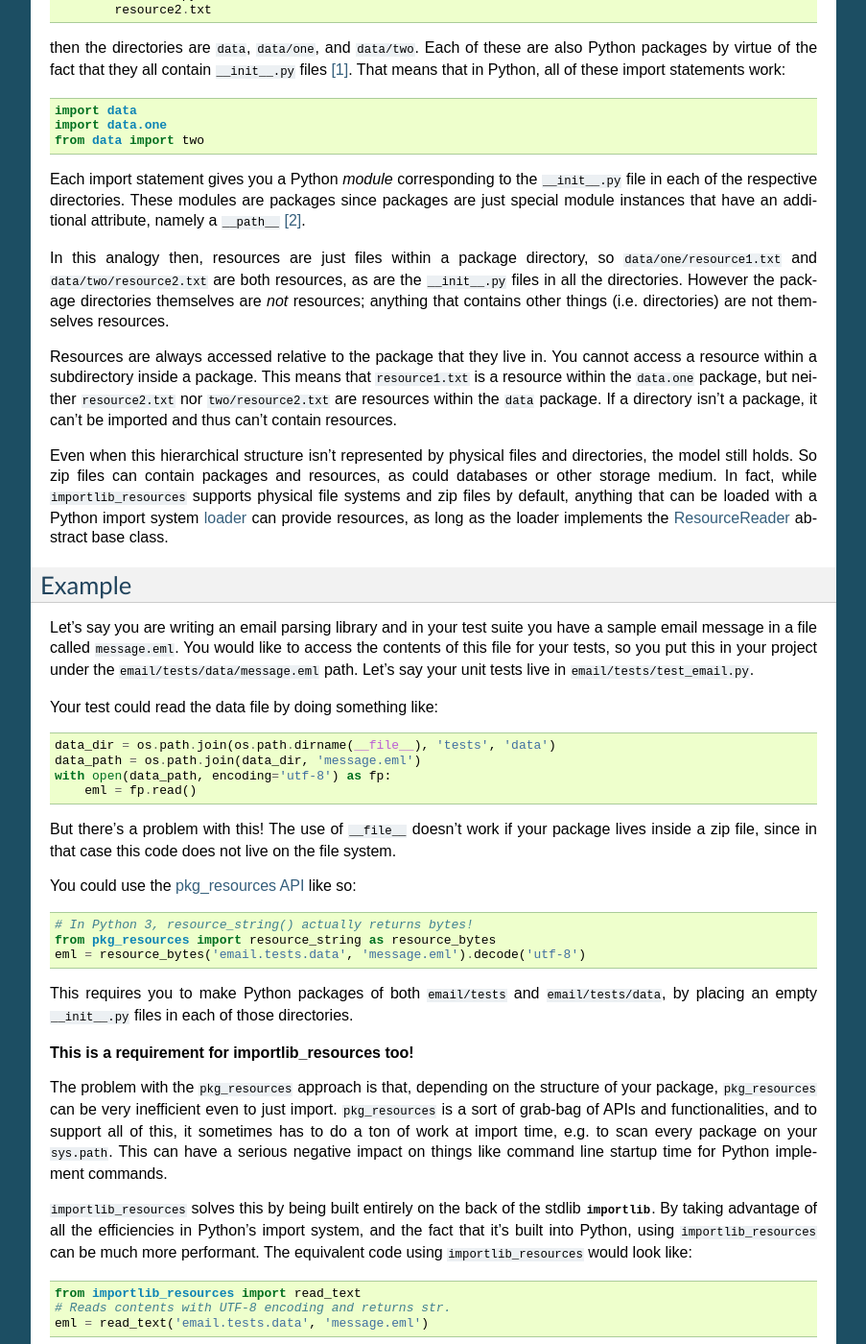
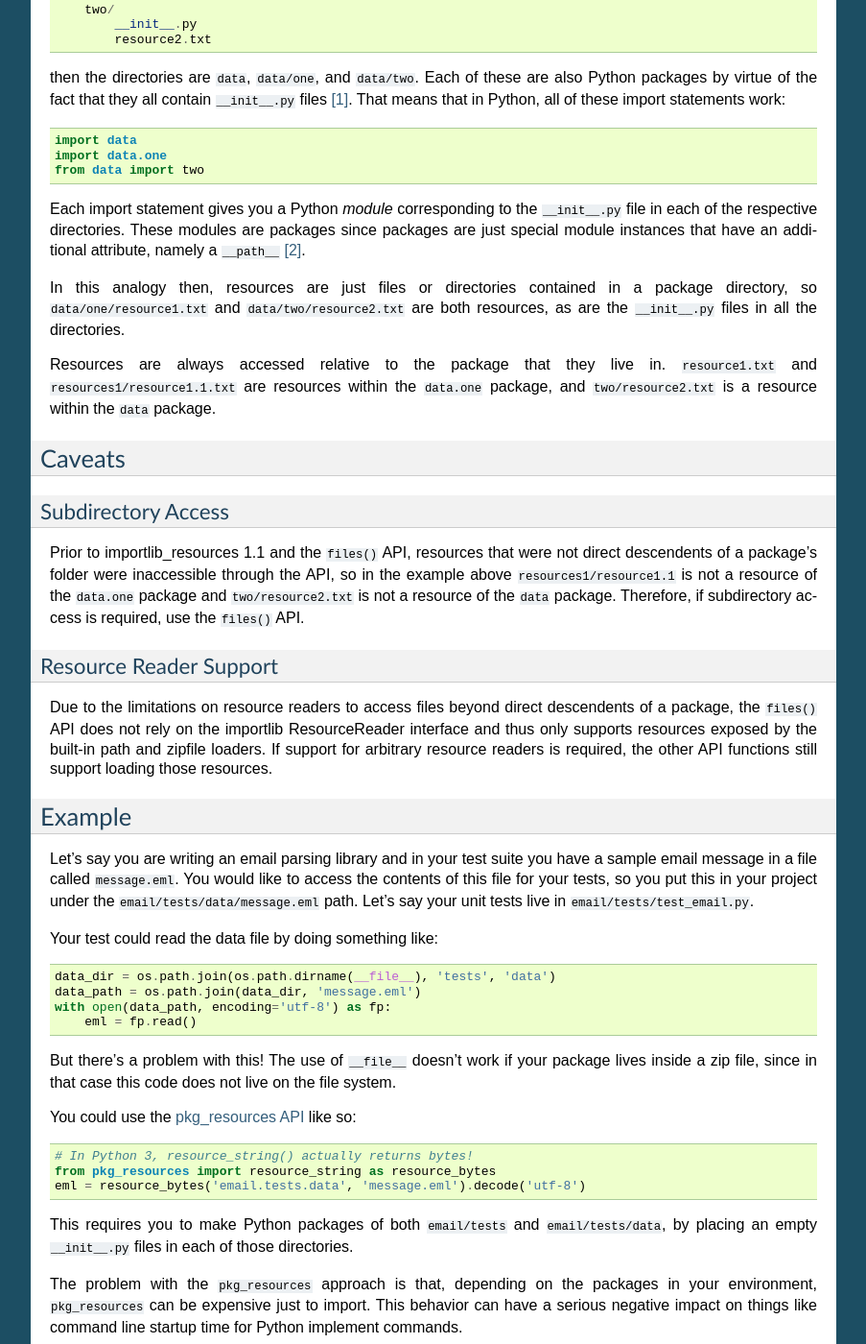
Before and after one commit to python/importlib_resources, a Sphinx documentation site: the page built from importlib_resources/docs/using.rst, in a window 1280 px wide and 1400 px high, scrolled down 421 px. Shown: the whole window at 96% size, without its empty margins (198-1101 px from the left). Built offline with Sphinx 7.4.7, drawn with Linux system fonts in a browser that asks for light colours; some of the changed text lies outside the part shown.

Commit message:
Update documentation to reflect the primacy of 'files()' and remove the caveats about traversability. Add new caveats about limited support for resource readers.

```diff
--- a/importlib_resources/docs/using.rst
+++ b/importlib_resources/docs/using.rst
@@ -23,6 +23,8 @@ If you have a file system layout such as::
         one/
             __init__.py
             resource1.txt
+            resources1/
+                resource1.1.txt
         two/
             __init__.py
             resource2.txt
@@ -41,27 +43,40 @@ Each import statement gives you a Python *module* corresponding to the
 packages since packages are just special module instances that have an
 additional attribute, namely a ``__path__`` [#fn2]_.
 
-In this analogy then, resources are just files within a package directory, so
+In this analogy then, resources are just files or directories contained in a
+package directory, so
 ``data/one/resource1.txt`` and ``data/two/resource2.txt`` are both resources,
-as are the ``__init__.py`` files in all the directories.  However the package
-directories themselves are *not* resources; anything that contains other
-things (i.e. directories) are not themselves resources.
+as are the ``__init__.py`` files in all the directories.
 
-Resources are always accessed relative to the package that they live in.  You
-cannot access a resource within a subdirectory inside a package.  This means
-that ``resource1.txt`` is a resource within the ``data.one`` package, but
-neither ``resource2.txt`` nor ``two/resource2.txt`` are resources within the
-``data`` package.  If a directory isn't a package, it can't be imported and
-thus can't contain resources.
+Resources are always accessed relative to the package that they live in.
+``resource1.txt`` and ``resources1/resource1.1.txt`` are resources within
+the ``data.one`` package, and
+``two/resource2.txt`` is a resource within the
+``data`` package.
 
-Even when this hierarchical structure isn't represented by physical files and
-directories, the model still holds.  So zip files can contain packages and
-resources, as could databases or other storage medium.  In fact, while
-``importlib_resources`` supports physical file systems and zip files by
-default, anything that can be loaded with a Python import system `loader`_ can
-provide resources, as long as the loader implements the `ResourceReader`_
-abstract base class.
 
+Caveats
+=======
+
+Subdirectory Access
+-------------------
+
+Prior to importlib_resources 1.1 and the ``files()`` API, resources that were
+not direct descendents of a package's folder were inaccessible through the
+API, so in the example above ``resources1/resource1.1`` is not a resource of
+the ``data.one`` package and ``two/resource2.txt`` is not a resource of the
+``data`` package. Therefore, if subdirectory access is required, use the
+``files()`` API.
+
+Resource Reader Support
+-----------------------
+
+Due to the limitations on resource readers to access files beyond direct
+descendents of a package, the ``files()`` API does not rely
+on the importlib ResourceReader interface and thus only supports resources
+exposed by the built-in path and zipfile loaders. If support for arbitrary
+resource readers is required, the other API functions still support loading
+those resources.
 
 Example
 =======
@@ -93,25 +108,22 @@ This requires you to make Python packages of both ``email/tests`` and
 ``email/tests/data``, by placing an empty ``__init__.py`` files in each of
 those directories.
 
-**This is a requirement for importlib_resources too!**
-
 The problem with the ``pkg_resources`` approach is that, depending on the
-structure of your package, ``pkg_resources`` can be very inefficient even to
-just import.  ``pkg_resources`` is a sort of grab-bag of APIs and
-functionalities, and to support all of this, it sometimes has to do a ton of
-work at import time, e.g. to scan every package on your ``sys.path``.  This
+packages in your environment, ``pkg_resources`` can be expensive
+just to import.  This behavior
 can have a serious negative impact on things like command line startup time
 for Python implement commands.
 
-``importlib_resources`` solves this by being built entirely on the back of the
+``importlib_resources`` solves this performance challenge by being built
+entirely on the back of the
 stdlib :py:mod:`importlib`.  By taking advantage of all the efficiencies in
 Python's import system, and the fact that it's built into Python, using
 ``importlib_resources`` can be much more performant.  The equivalent code
 using ``importlib_resources`` would look like::
 
-    from importlib_resources import read_text
+    from importlib_resources import files
     # Reads contents with UTF-8 encoding and returns str.
-    eml = read_text('email.tests.data', 'message.eml')
+    eml = files('email.tests.data').joinpath('message.eml').read_text()
 
 
 Packages or package names
@@ -124,7 +136,7 @@ passed in, it must name an importable Python package, and this is first
 imported.  Thus the above example could also be written as::
 
     import email.tests.data
-    eml = read_text(email.tests.data, 'message.eml')
+    eml = files(email.tests.data).joinpath('message.eml').read_text()
 
 
 File system or zip file
@@ -143,8 +155,11 @@ to this temporary file as a :py:class:`pathlib.Path` object.  In order to
 properly clean up this temporary file, what's actually returned is a context
 manager that you can use in a ``with``-statement::
 
-    from importlib_resources import path
-    with path(email.tests.data, 'message.eml') as eml:
+    from importlib_resources import files
+    from importlib_resources.trees import as_file
+
+    source = files(email.tests.data).joinpath('message.eml')
+    with as_file(source) as eml:
         third_party_api_requiring_file_system_path(eml)
 
 You can use all the standard :py:mod:`contextlib` APIs to manage this context
@@ -162,12 +177,12 @@ manager.
    **No**::
 
        sys.path.append('relative/path/to/foo.whl')
-       resource_bytes('foo/data.dat')  # This will fail!
+       files('foo')  # This will fail!
 
    **Yes**::
 
        sys.path.append(os.path.abspath('relative/path/to/foo.whl'))
-       resource_bytes('foo/data.dat')
+       files('foo')
 
 Both relative and absolute paths work for Python 3.7 and newer.
 
```
Also changed, not shown: importlib_resources/docs/changelog.rst (+5 -3 lines), importlib_resources/docs/index.rst (+8 -9 lines), importlib_resources/docs/migration.rst (+26 -35 lines).
